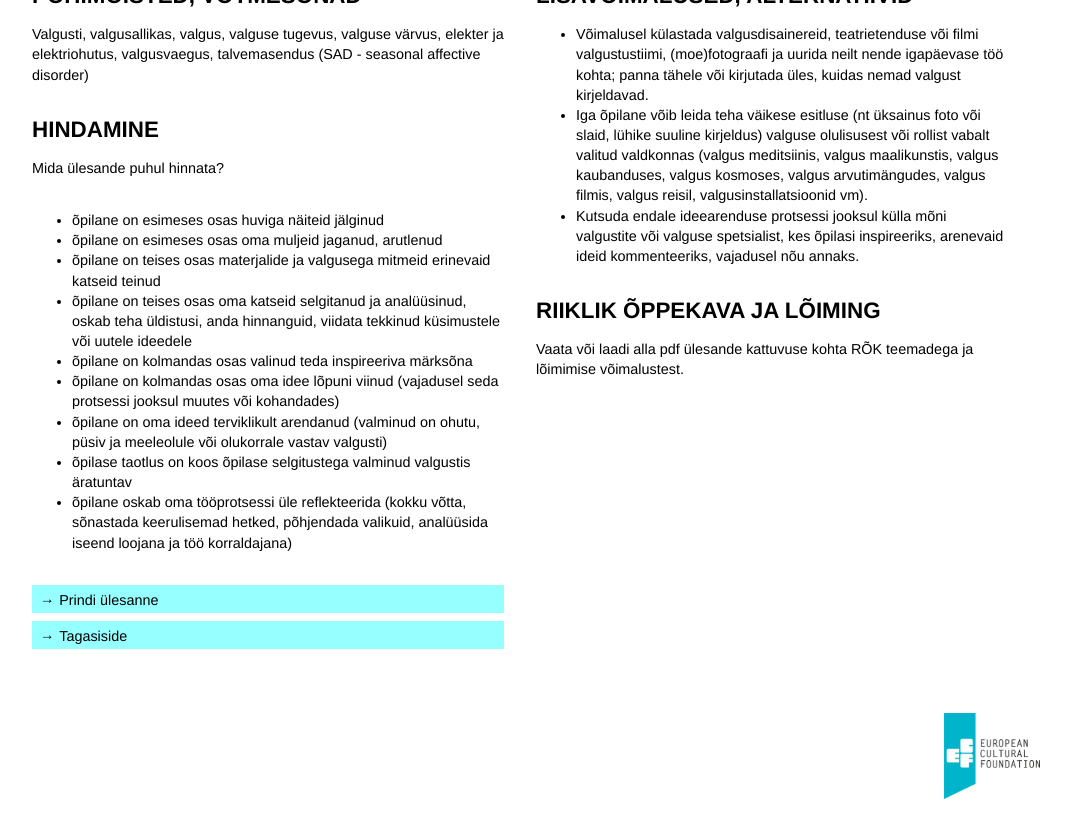
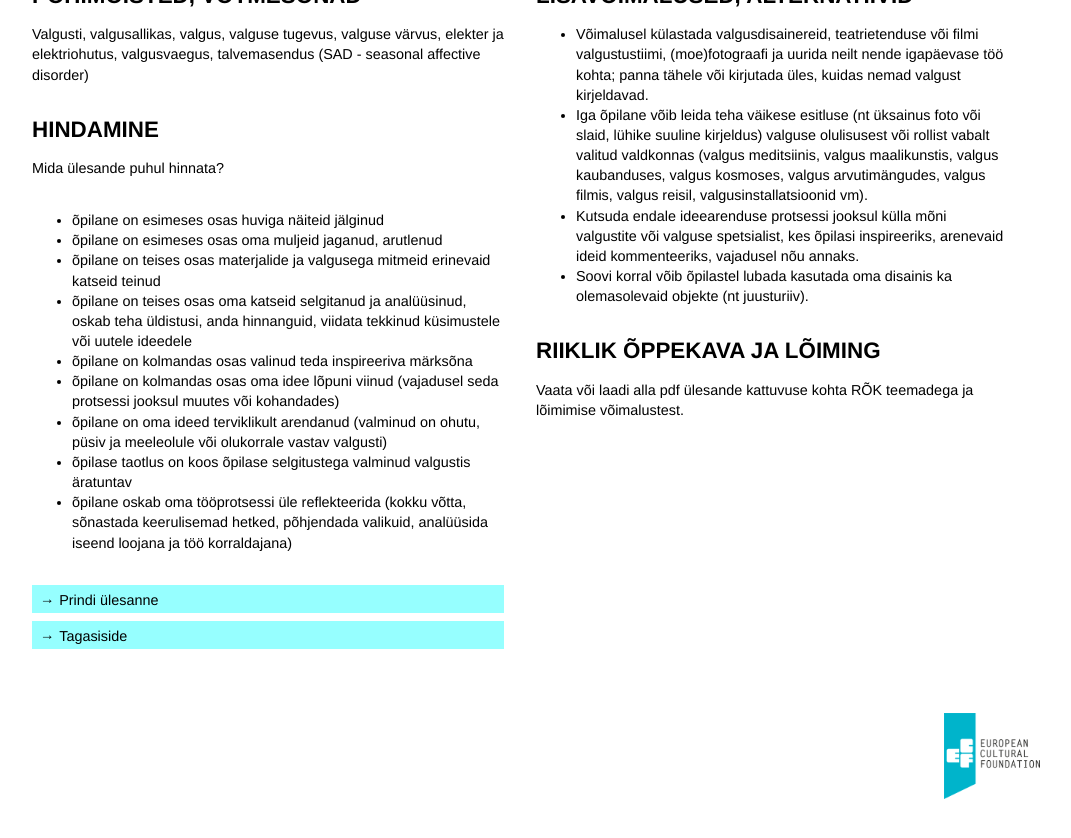
Before and after one commit to ruumiharidus/ruumiharidus.github.io, a Jekyll site: the page built from _posts/2015-12-18-saagu-valgus.md, in a window 1280 px wide and 900 px high, scrolled down 3459 px. Shown: the top 838 px of the window, without its empty margins (104-1175 px from the left). Built offline with Jekyll 4.4.1, drawn with Linux system fonts in a browser that asks for light colours; nearby versions of some CDN libraries.

Commit message:
Updated 2015-12-18-saagu-valgus.md

```diff
--- a/_posts/2015-12-18-saagu-valgus.md
+++ b/_posts/2015-12-18-saagu-valgus.md
@@ -103,6 +103,7 @@ Mida ülesande puhul hinnata?
 - Võimalusel külastada valgusdisainereid, teatrietenduse või filmi valgustustiimi, (moe)fotograafi ja uurida neilt nende igapäevase töö kohta; panna tähele või kirjutada üles, kuidas nemad valgust kirjeldavad.
 - Iga õpilane võib leida teha väikese esitluse (nt üksainus foto või slaid, lühike suuline kirjeldus) valguse olulisusest või rollist vabalt valitud valdkonnas (valgus meditsiinis, valgus maalikunstis, valgus kaubanduses, valgus kosmoses, valgus arvutimängudes, valgus filmis, valgus reisil, valgusinstallatsioonid vm).
 - Kutsuda endale ideearenduse protsessi jooksul külla mõni valgustite või valguse spetsialist, kes õpilasi inspireeriks, arenevaid ideid kommenteeriks, vajadusel nõu annaks.
+- Soovi korral võib õpilastel lubada kasutada oma disainis ka olemasolevaid objekte (nt juusturiiv).
 
 #### Riiklik õppekava ja lõiming
 
```
